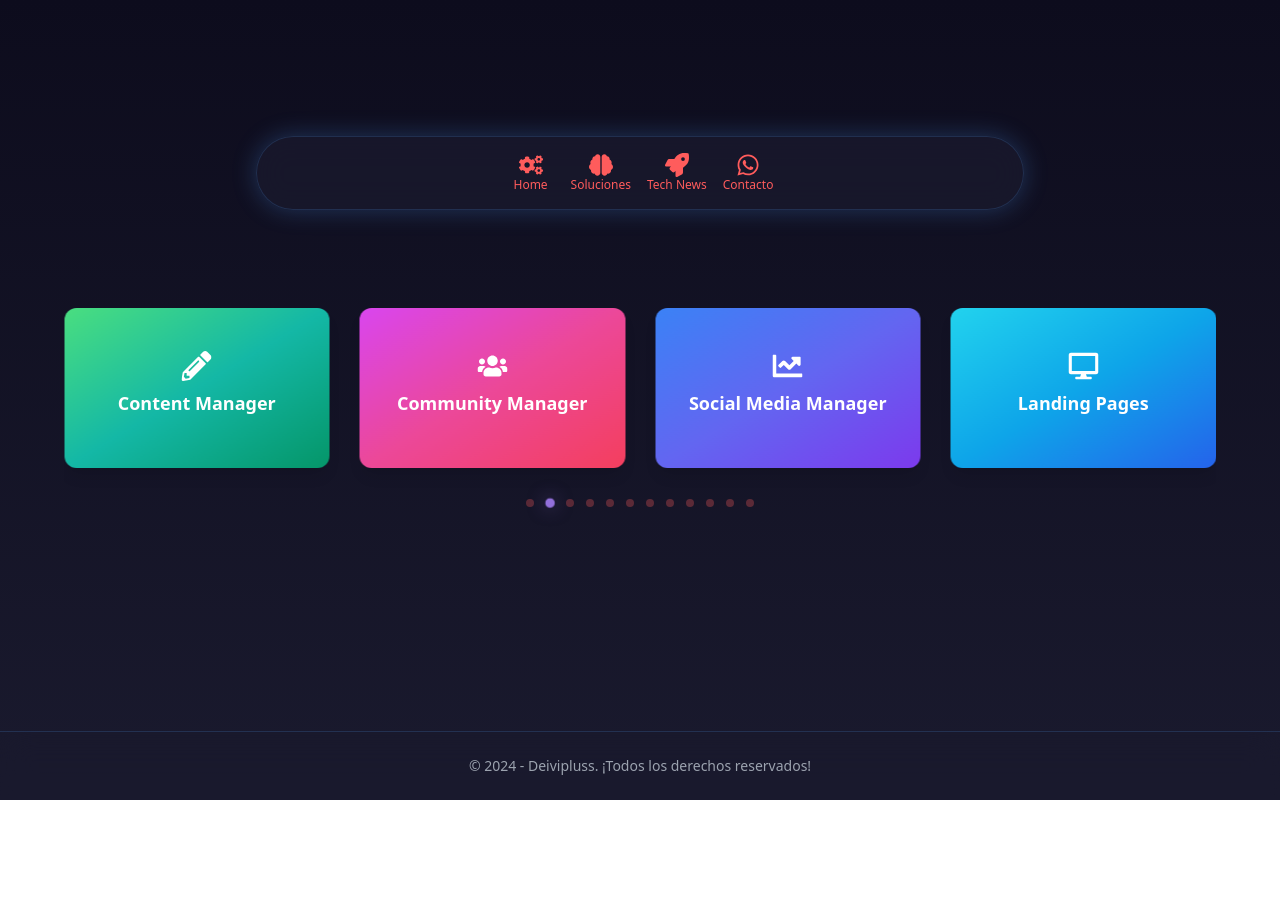
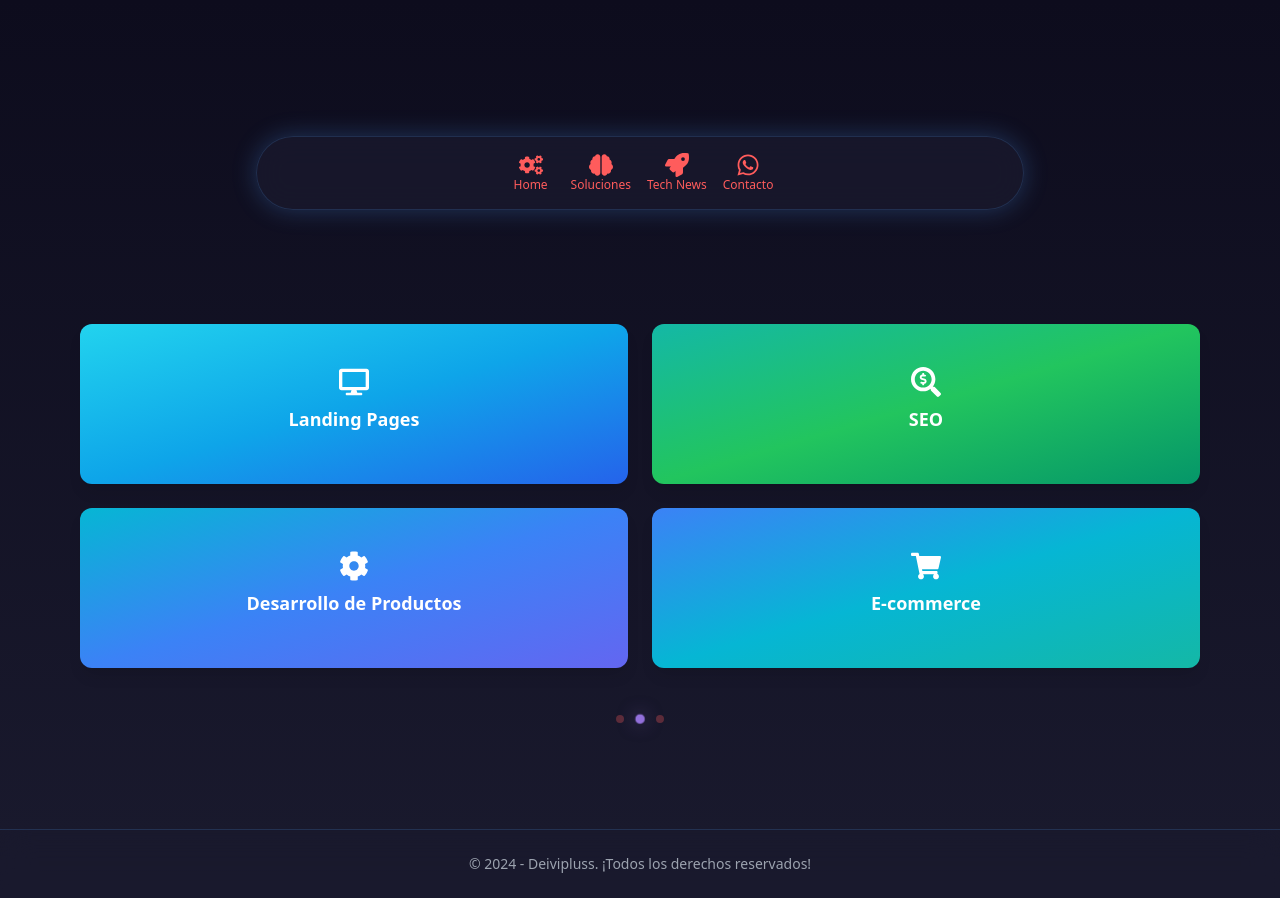
Before and after one commit to deivipluss/landing, a Next.js app: page /negocios in a window 1280 px wide. Before the commit the page ends 800 px from the top, so only its background shows below. Built offline with nearby package versions, Linux system fonts and the light colour scheme.

Commit message:
restored

```diff
--- a/app/negocios/page.tsx
+++ b/app/negocios/page.tsx
@@ -232,6 +232,11 @@ const Negocios = () => {
   };
 
   const cardKeys = Object.keys(cardData) as CardKey[];
+  const cardGroups = [
+    cardKeys.slice(0, 4), // Primer grupo de 4 tarjetas
+    cardKeys.slice(4, 8), // Segundo grupo de 4 tarjetas
+    cardKeys.slice(8),    // Tercer grupo (restantes)
+  ];
 
   return (
     <div className="min-h-screen bg-[#0D0C1D] bg-gradient-to-b from-[#0D0C1D] to-[#1A1A2E] flex flex-col overflow-hidden">
@@ -255,10 +260,6 @@ const Negocios = () => {
               modules={[Autoplay, Pagination]}
               spaceBetween={30}
               slidesPerView={1}
-              breakpoints={{
-                768: { slidesPerView: 2 }, // Mostrar 2 tarjetas por slide en tablet
-                1024: { slidesPerView: 4 }, // Mostrar 4 tarjetas por slide en escritorio
-              }}
               pagination={{
                 clickable: true,
                 bulletClass: 'swiper-bullet',
@@ -274,13 +275,18 @@ const Negocios = () => {
                 swiperRef.current = swiper;
               }}
             >
-              {cardKeys.map((cardKey) => (
-                <SwiperSlide key={cardKey} className="h-auto py-4">
-                  <SolutionCard
-                    cardKey={cardKey}
-                    isExpanded={expandedCard === cardKey}
-                    onClick={() => handleCardClick(cardKey)}
-                  />
+              {cardGroups.map((group, groupIndex) => (
+                <SwiperSlide key={groupIndex} className="h-auto py-4">
+                  <div className="grid grid-cols-1 md:grid-cols-2 gap-4 sm:gap-6 p-2 sm:p-4">
+                    {group.map((cardKey) => (
+                      <SolutionCard
+                        key={cardKey}
+                        cardKey={cardKey}
+                        isExpanded={expandedCard === cardKey}
+                        onClick={() => handleCardClick(cardKey)}
+                      />
+                    ))}
+                  </div>
                 </SwiperSlide>
               ))}
             </Swiper>
```
